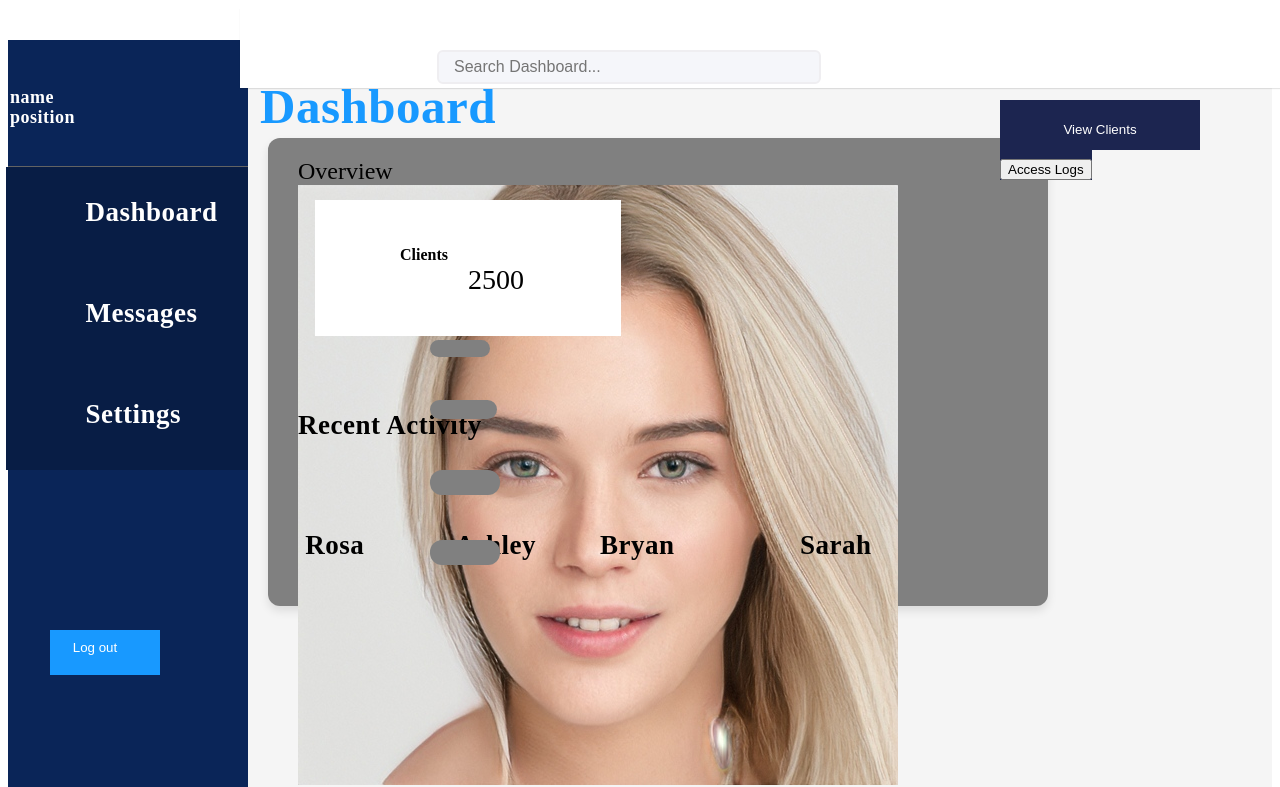
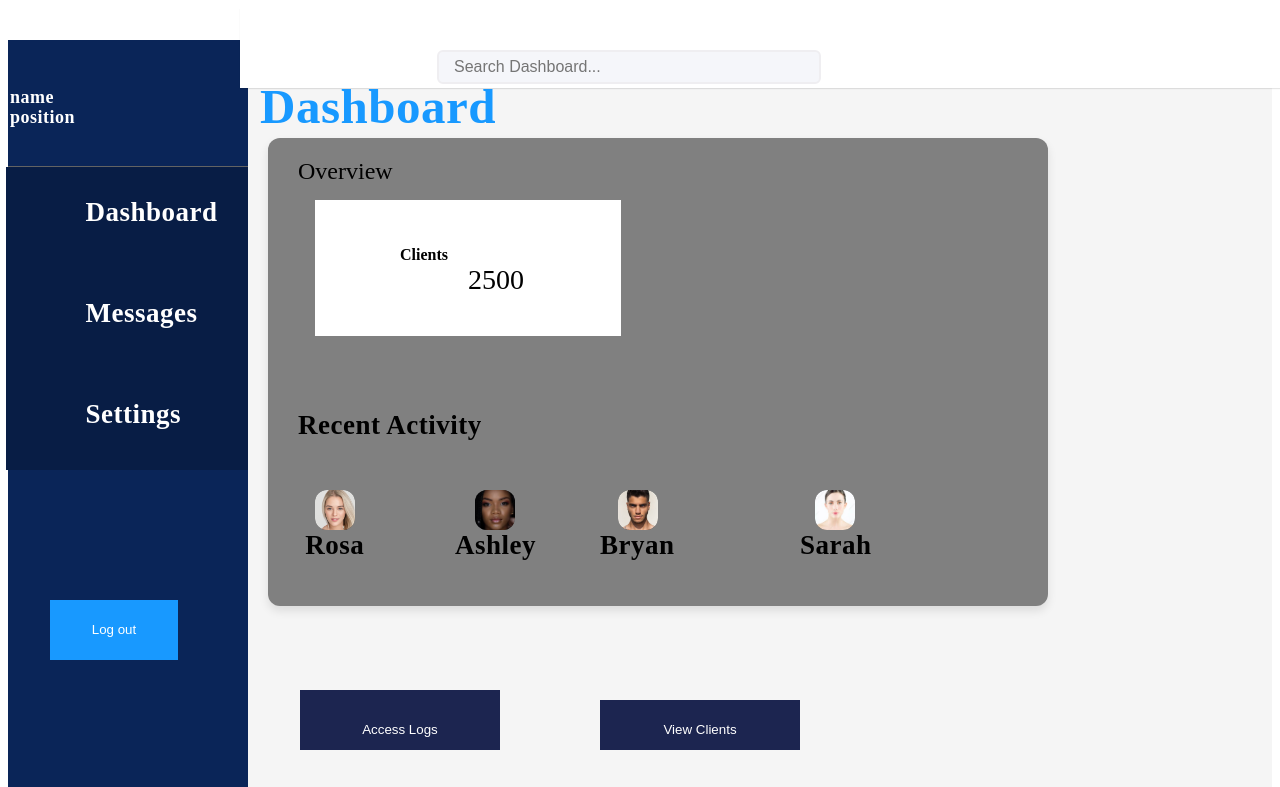
Before and after one commit to nico22nguyen/ABCInc, a React (Create React App) app in the folder frontend/: page / in a window 1280 px wide. Shown: the top 787 px of the page. Built offline with nearby package versions, Linux system fonts and the light colour scheme.

Commit message:
finalized frontend implementation

```diff
--- a/frontend/src/pages/Clients.js
+++ b/frontend/src/pages/Clients.js
@@ -19,7 +19,7 @@ const Clients = () => {
           <span class="user_name2">position</span>
         </div>
         <div class="buttons3">
-          <div class="action_btn3" style={{display: 'flex', justifyContent: 'center', alignItems: 'center'}}>
+          <div class="client-action_btn3" style={{display: 'flex', justifyContent: 'center', alignItems: 'center'}}>
             <button name="enter" type="submit" value="Dashboard" style={{backgroundColor: '#1899FF', border: 'none', color: 'white'}}>
               Dashboard
             </button>
@@ -33,8 +33,8 @@ const Clients = () => {
           </div>
         </nav>
         <div class="buttons">
-          <div class="action_btn">
-            <button name="enter" class="action_btn1 add clients" type="submit" value="Add Clients" onclick="Interaction">
+          <div class="client-action_btn">
+            <button name="enter" class="client-action_btn1 add clients" type="submit" value="Add Clients" onclick="Interaction">
               Add Clients
             </button>
           </div>
@@ -43,19 +43,19 @@ const Clients = () => {
           <div class ="client">Client</div>
           <div class ="emy-jackson">Emy Jackson</div>
           <div class ="emy-jao-gmail-com">emy_jao@gmail.com</div>
-          <div class ="contacts">Contacts</div>
+          <div class ="client-contacts">Contacts</div>
           <div class ="laura-madison">Laura Madison</div>
           <div class ="laura-mad-gmail-com">laura_mad@gmail.com</div>
-          <div class ="contacts2">Contacts</div>
+          <div class ="client-contacts2">Contacts</div>
           <div class ="keate-medona">Keate Medona</div>
           <div class ="keate-med-gmail-com">keate_med@gmail.com</div>
-          <div class ="contacts3">Contacts</div>
+          <div class ="client-contacts3">Contacts</div>
           <div class ="winslet-mays">Winslet Mays</div>
           <div class ="winslet-m-gmail-com">winslet_m@gmail.com</div>
-          <div class ="contacts4">Contacts</div>
+          <div class ="client-contacts4">Contacts</div>
           <div class ="merlyn-dona">Merlyn Dona</div>
           <div class ="dona-mer-gmail-com">dona_mer@gmail.com</div>
-          <div class ="contacts5">Contacts</div>
+          <div class ="client-contacts5">Contacts</div>
           <div class= "company">Company</div>
           <div class= "industry">Industry</div>
           <div class= "industry2">Industry</div>
--- a/frontend/src/pages/Dashboard.js
+++ b/frontend/src/pages/Dashboard.js
@@ -55,25 +55,45 @@ const Dashboard = () => {
             <div class="recent-activity box">
               <div class="title">Overview</div>
               <div class="container">Recent Activity</div>
-
               <div class ="rosa"> Rosa</div>
-              <span class="contacts"></span>
-              <img src="/static/Rosa.jpeg"/>
+              <div class="contacts">
+                <img src="/static/Rosa.jpeg"/>
+              </div>
               <div class ="ashley">Ashley</div>
-              <span class ="contacts2"></span>
-              <img src="/static/ashley.jpeg"/>
+              <div class ="contacts2">
+                <img src="/static/ashley.jpeg"/>
+              </div>
               <div class ="bryan">Bryan</div>
-              <span class ="contacts3"></span>
-              <img src="/static/bryan.jpeg"/>
+              <div class ="contacts3">
+                <img src="/static/bryan.jpeg"/>
+              </div>
               <div class ="sarah">Sarah</div>
-              <span class ="contacts4"></span>
-              <img src="/static/sarah.jpeg"/>
+              <div class ="contacts4">
+                <img src="/static/sarah.jpeg"/>
+              </div>
             </div>
           </div>
           <div class="buttons">
             <div class="action_btn">
-              <button name="enter" class="action_btn1" type="submit" value="View Clients" onclick="Interaction">View Clients</button>
-              <button name="enter" class="action_btn2" type="submit" value="Access Logs" onclick="Interaction">Access Logs</button>
+              <button
+                name="enter"
+                class="action_btn"
+                type="submit"
+                value="View Clients"
+                onclick="Interaction"
+                style={{left: 600}}
+              >
+                View Clients
+              </button>
+              <button
+                name="enter"
+                class="action_btn"
+                type="submit"
+                value="Access Logs"
+                onclick="Interaction"
+              >
+                Access Logs
+              </button>
               <p id="saved"></p>
             </div>
           </div>
--- a/frontend/src/pages/clients.css
+++ b/frontend/src/pages/clients.css
@@ -45,7 +45,7 @@
   letter-spacing: 0.5px;
   line-height: 1.9;
 }
-.action_btn3{
+.client-action_btn3{
 position:fixed;
 top:630px;
 left:50px;
@@ -111,7 +111,7 @@ font-size: 27px;
 
 }
 
- .action_btn1 {
+ .client-action_btn1 {
 width: 200px;
 height: 50px;
 padding-top: 10px;
@@ -210,7 +210,7 @@ color:#ffffff;
   letter-spacing: 0.5px;
   line-height: 1.9;
 }
-.contacts {
+.client-contacts {
   position:fixed;
   top: 340px;
   left:430px;
@@ -260,7 +260,7 @@ color:#ffffff;
   letter-spacing: 0.5px;
   line-height: 1.9;
 }
-.contacts2 {
+.client-contacts2 {
   position:fixed;
   top: 400px;
   left:430px;
@@ -310,7 +310,7 @@ color:#ffffff;
   letter-spacing: 0.5px;
   line-height: 1.9;
 }
-.contacts3 {
+.client-contacts3 {
   position:fixed;
   top:470px;
   left:430px;
@@ -360,7 +360,7 @@ color:#ffffff;
   letter-spacing: 0.5px;
   line-height: 1.9;
 }
-.contacts4 {
+.client-contacts4 {
   position:fixed;
   top:540px;
   left:430px;
@@ -410,7 +410,7 @@ color:#ffffff;
   letter-spacing: 0.5px;
   line-height: 1.9;
 }
-.contacts5 {
+.client-contacts5 {
   position:fixed;
   top:610px;
   left:430px;
--- a/frontend/src/pages/dashboard.css
+++ b/frontend/src/pages/dashboard.css
@@ -1,3 +1,9 @@
+img {
+  object-fit: cover;
+  width: 40px;
+  height: 40px;
+  border-radius: 12px;
+}
 .sidebar{
   position:fixed;
   top:123px;
@@ -341,20 +347,21 @@ nav .profile-details i{
   position: fixed;
   top:600px;
   bottom:10px;
-  center:10px;
   display: inline-block;
   font-style:normal;
   font-size: 27px;
 }
 
 .action_btn {
+  position: fixed;
+  bottom: 50px;
+  left: 300px;
   width: 200px;
   height: 50px;
   padding-top: 10px;
   margin: auto;
   display: inline;
   background-color: #1c2550;
-  pressedBackground: rgb(0,136,255);
   border: 8px;
   color:#ffffff;
   cursor: pointer;
@@ -461,7 +468,8 @@ nav .profile-details i{
 }
 .contacts{
   position:fixed;
-  top:500px;
+  top: 490px;
+  left: 315px;
   height: 40px;
   width: 40px;
   object-fit: cover;
@@ -470,8 +478,8 @@ nav .profile-details i{
 }
 .contacts2{
   position:fixed;
-  top:500px;
-  left:455px;
+  top:490px;
+  left:475px;
   height: 40px;
   width: 40px;
   object-fit: cover;
@@ -480,8 +488,8 @@ nav .profile-details i{
 }
 .contacts3{
   position:fixed;
-  top:500px;
-  left:600px;
+  top:490px;
+  left:618px;
   height: 40px;
   width: 40px;
   object-fit: cover;
@@ -490,8 +498,8 @@ nav .profile-details i{
 }
 .contacts4{
   position:fixed;
-  left:800px;
-  top:500px;
+  left:815px;
+  top:490px;
   height: 40px;
   width: 40px;
   object-fit: cover;
```
